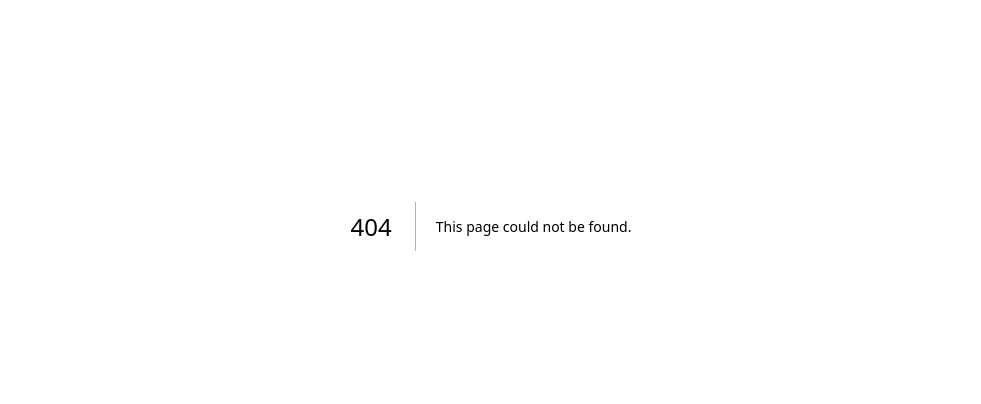
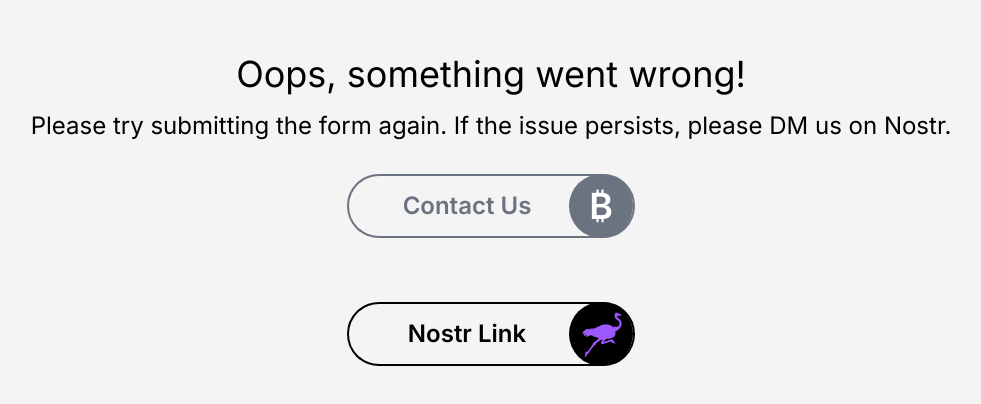
Before and after one commit to Chepenik/finney21, a Next.js app: page /error in a window 1280 px wide. Before the commit this address had no page. Shown: the part 174-578 px from the top of the page, without its empty margins (149-1130 px from the left). Built offline with nearby package versions, Linux system fonts and the light colour scheme.

Commit message:
updated sad path in case of an error

```diff
--- a/src/app/contact/page.tsx
+++ b/src/app/contact/page.tsx
@@ -44,6 +44,7 @@ const ContactSection: React.FC = () => {
       }
     } catch (error) {
       console.log(error);
+      window.location.href = '/error';
     } finally {
       setIsLoading(false);
     }
@@ -196,10 +197,7 @@ const ContactSection: React.FC = () => {
           >
             Submit
           </button>
-
-
         </form>
-
       </section>
     </>
   );
--- /dev/null
+++ b/src/app/error/page.tsx
@@ -0,0 +1,15 @@
+import NostrButton from '../components/NostrButton';
+import ContactButton from '../components/contactbutton';
+
+const Error= () => {
+  return (
+    <div className="flex flex-col items-center justify-center h-screen text-2xl p-4">
+      <h1 className="text-4xl mb-4 text-center">Oops, something went wrong!</h1>
+      <p className="text-center mx-8">Please try submitting the form again. If the issue persists, please DM us on Nostr.</p>
+      <ContactButton />
+      <NostrButton />
+    </div>
+  );
+};
+
+export default Error;
```
Lines whose indentation alone changed are shown as unchanged.
